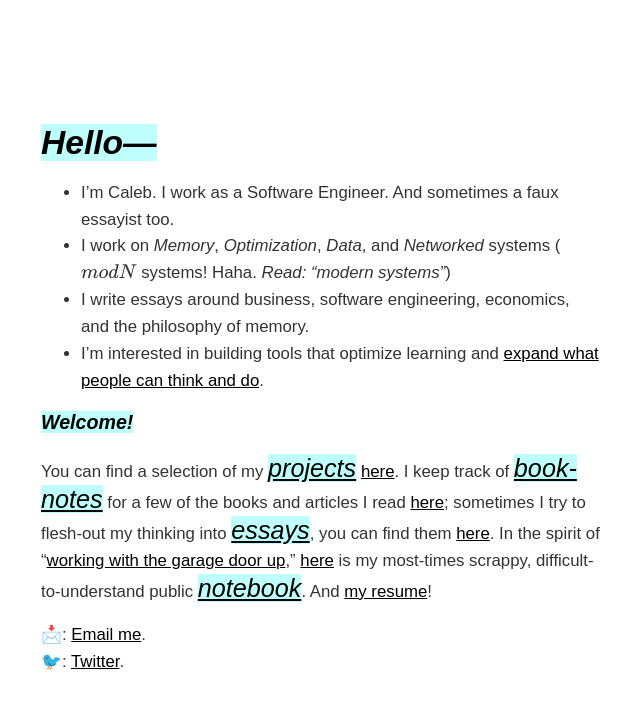
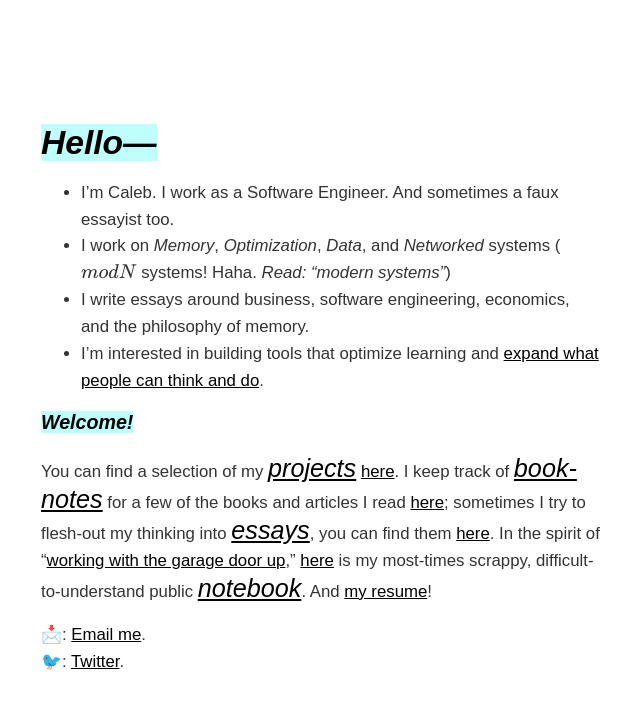
Before and after one commit to dCO2/rococo, a Jekyll site: the page built from index.md, in a window 1280 px wide. Shown: the top 709 px of the page, without its empty margins (335-975 px from the left). Built offline with Jekyll 4.4.1, drawn with Linux system fonts in a browser that asks for light colours; some web fonts are replaced; formulas are drawn with MathJax 3.

Commit message:
Update index.md

```diff
--- a/index.md
+++ b/index.md
@@ -15,7 +15,7 @@ title: Home
 
 <h3 style="background-color: #00ffef40;display: inline;"><em>Welcome!</em></h3>
 
-You can find a selection of my <span style="background-color: #00ffef40;display: inline;font-size: 1.5em;text-decoration: none;font-style: italic;"><a href="/projects/">projects</a></span> [here](/projects/). I keep track of <span style="background-color: #00ffef40;display: inline;font-size: 1.5em;text-decoration: none;font-style: italic;"><a href="/booknotes/">book-notes</a></span> for a few of the books and articles I read [here](/booknotes/); sometimes I try to flesh-out my thinking into <span style="background-color: #00ffef40;display: inline;font-size: 1.5em;text-decoration: none;font-style: italic;"><a href="/essays/">essays</a></span>, you can find them [here](/essays/). In the spirit of "[working with the garage door up](https://notes.andymatuschak.org/Work_with_the_garage_door_up)," [here](/notes/) is my most-times scrappy, difficult-to-understand public <span style="background-color: #00ffef40;display: inline;font-size: 1.5em;text-decoration: none;font-style: italic;"><a href="/notes/">notebook</a></span>. And [my resume](/resume.pdf/)!
+You can find a selection of my <span style="font-size: 1.5em;text-decoration: none;font-style: italic;"><a href="/projects/">projects</a></span> [here](/projects/). I keep track of <span style="font-size: 1.5em;text-decoration: none;font-style: italic;"><a href="/booknotes/">book-notes</a></span> for a few of the books and articles I read [here](/booknotes/); sometimes I try to flesh-out my thinking into <span style="font-size: 1.5em;text-decoration: none;font-style: italic;"><a href="/essays/">essays</a></span>, you can find them [here](/essays/). In the spirit of "[working with the garage door up](https://notes.andymatuschak.org/Work_with_the_garage_door_up)," [here](/notes/) is my most-times scrappy, difficult-to-understand public <span style="font-size: 1.5em;text-decoration: none;font-style: italic;"><a href="/notes/">notebook</a></span>. And [my resume](/resume.pdf/)!
 
 
 📩: [Email me](mailto:dco2.caleb@gmail.com).
```
